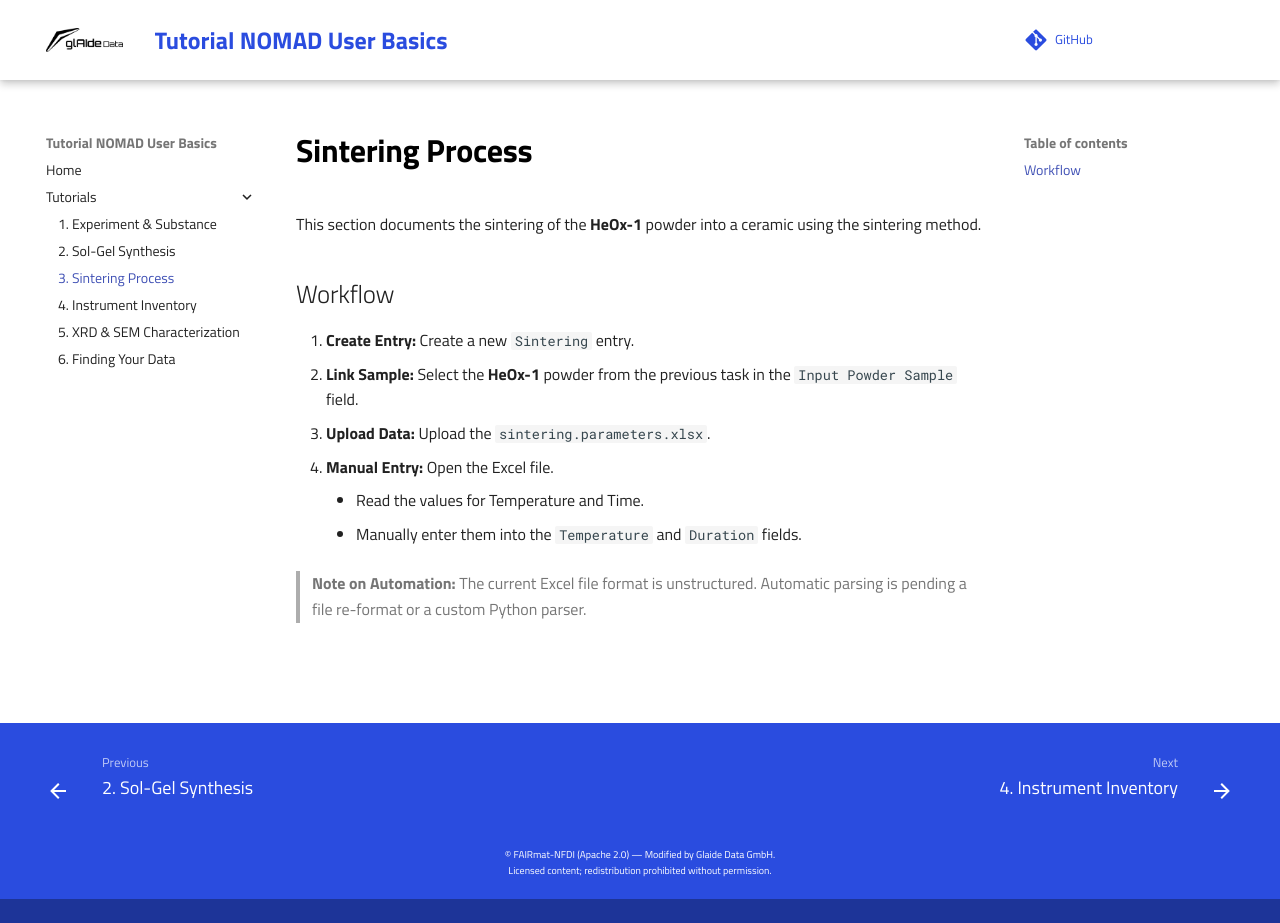
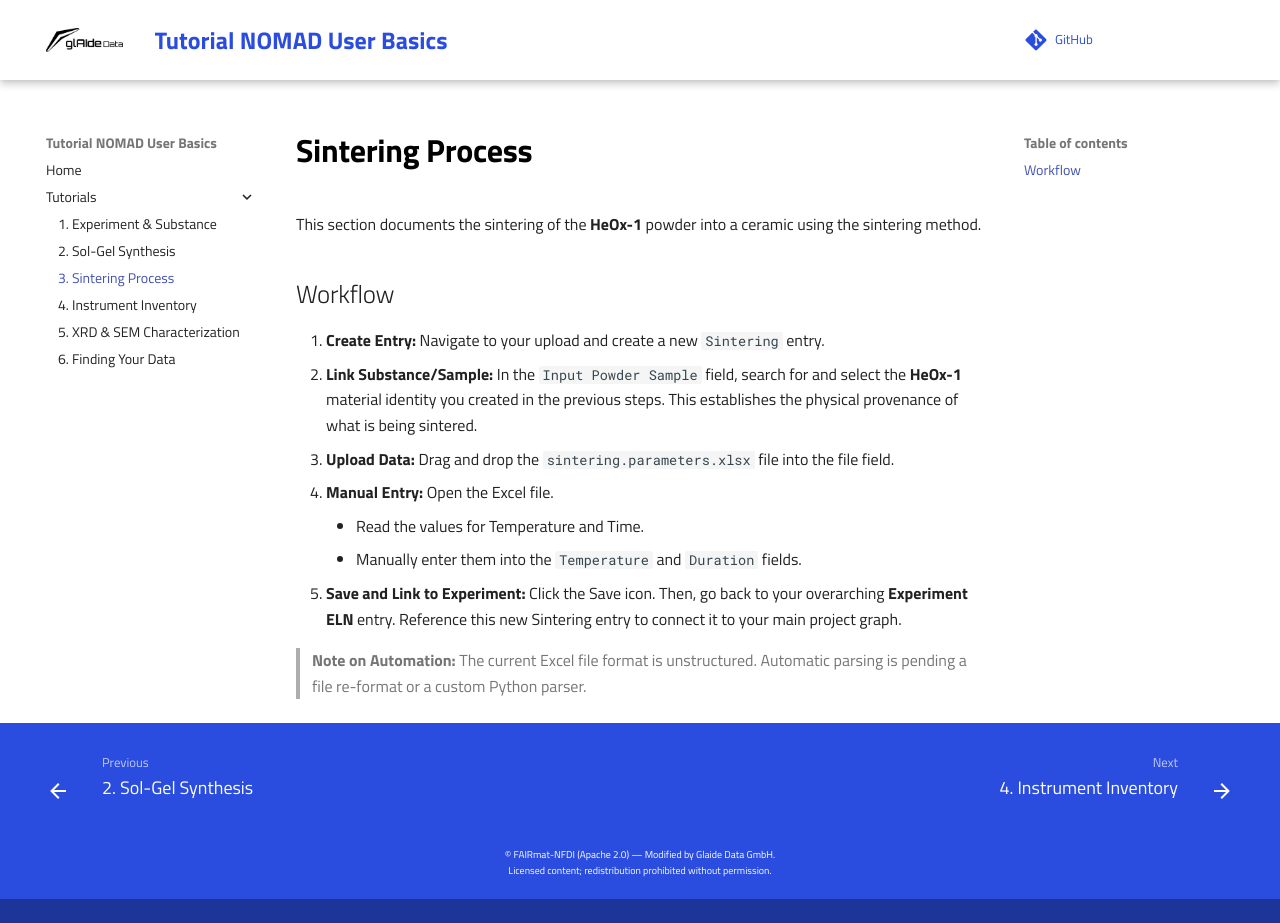
Before and after one commit to AK-Feldhoff-LUH/nomad-docs-ak-feldhoff, an MkDocs documentation site: the page built from docs/03_sintering_process.md, in a window 1280 px wide and 923 px high. Built offline with MkDocs 1.6.1 and Material for MkDocs 9.7.7, drawn with Linux system fonts in a browser that asks for light colours; comment, search, counter and statistics services are not loaded.

Commit message:
Updated Sintering and Inventory docs to include linking steps

```diff
--- a/docs/03_sintering_process.md
+++ b/docs/03_sintering_process.md
@@ -3,11 +3,12 @@
 This section documents the sintering of the **HeOx-1** powder into a ceramic using the sintering method.
 
 ## Workflow
-1.  **Create Entry:** Create a new `Sintering` entry.
-2.  **Link Sample:** Select the **HeOx-1** powder from the previous task in the `Input Powder Sample` field.
-3.  **Upload Data:** Upload the `sintering.parameters.xlsx`.
+1.  **Create Entry:** Navigate to your upload and create a new `Sintering` entry.
+2.  **Link Substance/Sample:** In the `Input Powder Sample` field, search for and select the **HeOx-1** material identity you created in the previous steps. This establishes the physical provenance of what is being sintered.
+3.  **Upload Data:** Drag and drop the `sintering.parameters.xlsx` file into the file field.
 4.  **Manual Entry:** Open the Excel file.
     * Read the values for Temperature and Time.
     * Manually enter them into the `Temperature` and `Duration` fields.
+5.  **Save and Link to Experiment:** Click the Save icon. Then, go back to your overarching **Experiment ELN** entry. Reference this new Sintering entry to connect it to your main project graph.
 
 > **Note on Automation:** The current Excel file format is unstructured. Automatic parsing is pending a file re-format or a custom Python parser.
```
Also changed, not shown: docs/04_inventory.md (+2 -4 lines).
